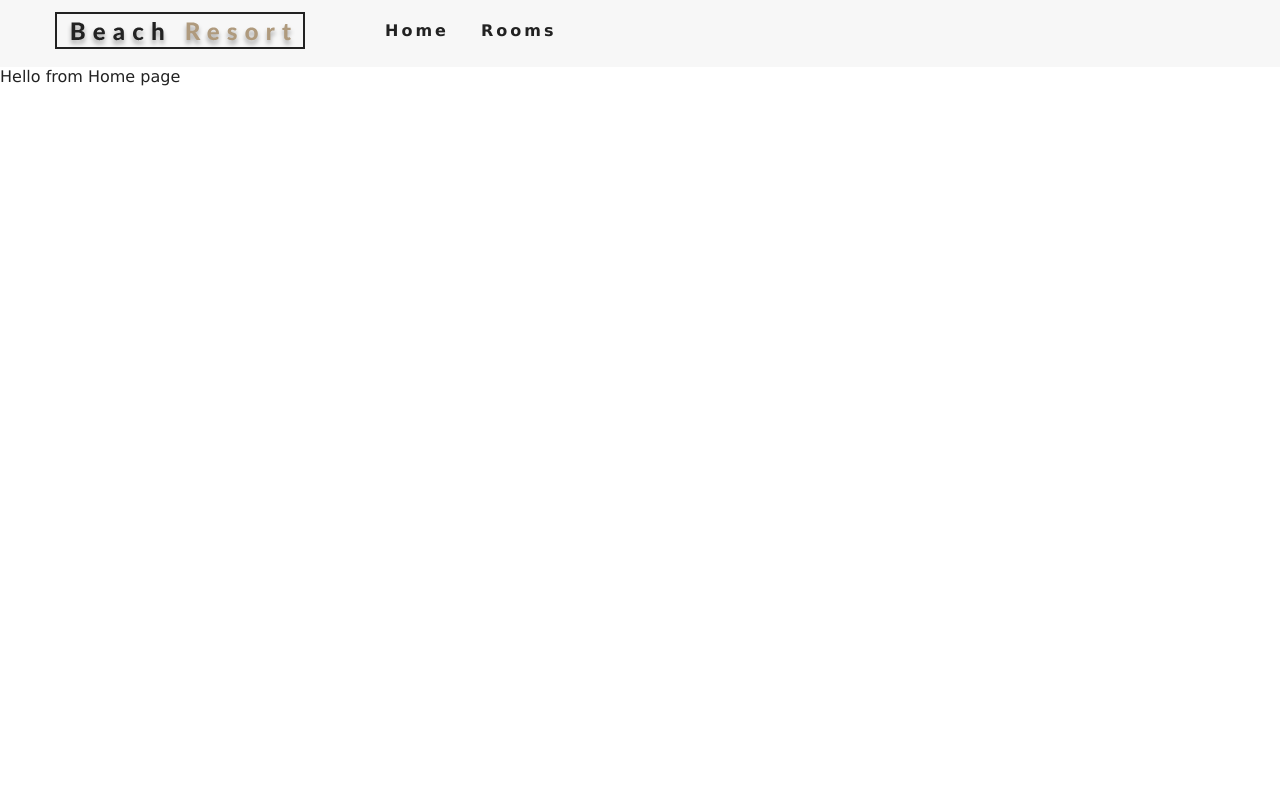
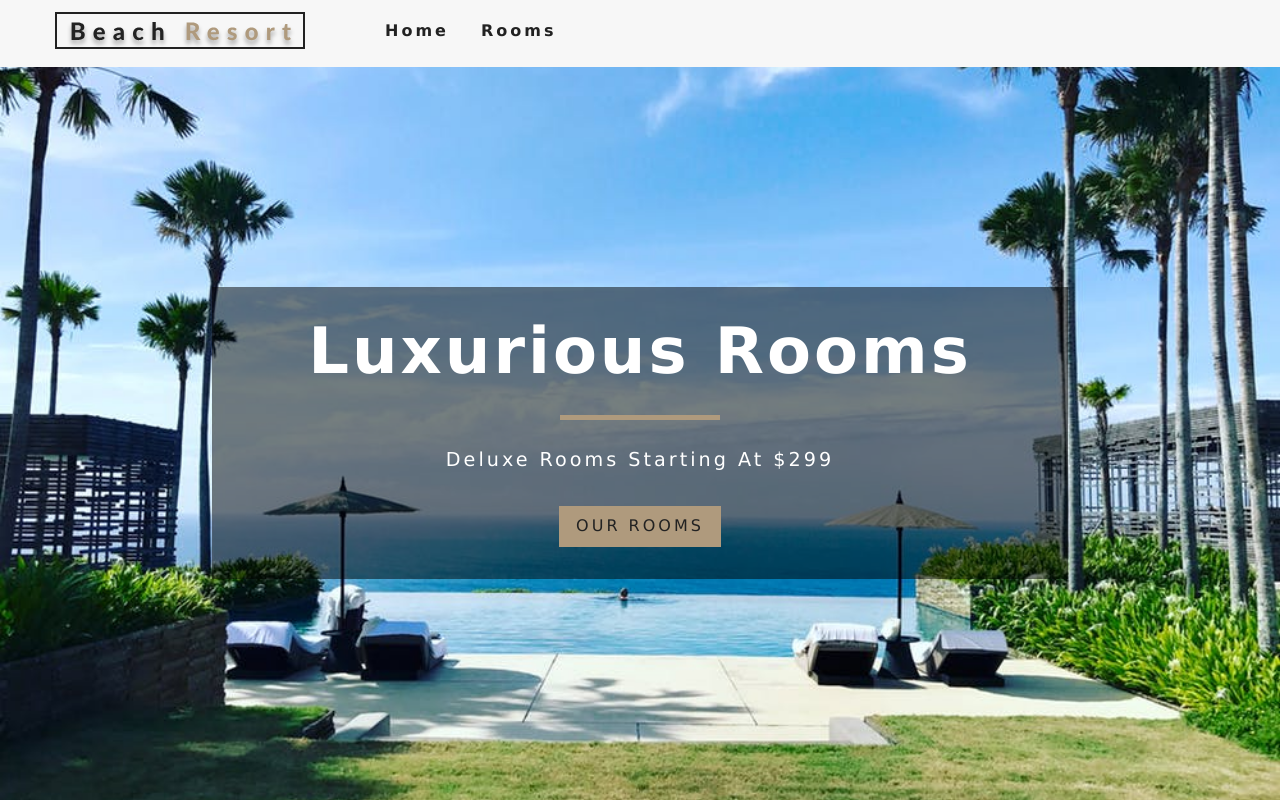
Before and after one commit to yvette809/Resort, a React (Create React App) app in the folder beachrresort/: page / in a window 1280 px wide. Built offline with nearby package versions, Linux system fonts and the light colour scheme.

Commit message:
banner completed

```diff
--- /dev/null
+++ b/beachrresort/src/components/Banner.jsx
@@ -0,0 +1,14 @@
+import React from "react";
+
+const Banner = ({ children, title, subtitle }) => {
+  return (
+    <div className="banner">
+      <h1>{title}</h1>
+      <div></div>
+      <p>{subtitle}</p>
+      {children}
+    </div>
+  );
+};
+
+export default Banner;
--- a/beachrresort/src/components/Hero.jsx
+++ b/beachrresort/src/components/Hero.jsx
@@ -8,4 +8,8 @@
     )
 }
 
+Hero.defaultProps = {
+    hero:"defaultHero"
+}
+
 export default Hero
--- a/beachrresort/src/pages/Error.js
+++ /dev/null
@@ -1,11 +0,0 @@
-import React from 'react'
-
-const Error = () => {
-    return (
-        <div>
-            Hello from error page
-        </div>
-    )
-}
-
-export default Error
--- /dev/null
+++ b/beachrresort/src/pages/Error.jsx
@@ -0,0 +1,18 @@
+import React from 'react'
+import Hero from "../components/Hero"
+import Banner from "../components/Banner";
+import {Link} from "react-router-dom"
+
+const Error = () => {
+    return (
+       <Hero>
+           <Banner title= "404" subtitle="page not found">
+               <Link to="/"  className="btn-primary">
+                   return home
+               </Link>
+               </Banner>
+       </Hero>
+    )
+}
+
+export default Error
--- a/beachrresort/src/pages/Home.jsx
+++ b/beachrresort/src/pages/Home.jsx
@@ -1,11 +1,19 @@
-import React from 'react'
+import React from "react";
+import {Link} from "react-router-dom"
+import Hero from "../components/Hero";
+import Banner from "../components/Banner";
 
 const Home = () => {
-    return (
-        <div>
-            Hello from Home page
-        </div>
-    )
-}
+  return (
+    <Hero>
+      <Banner
+        title="luxurious rooms"
+        subtitle="deluxe rooms starting at $299"
+      >
+      <Link to="/rooms" className="btn-primary"> Our Rooms</Link>
+      </Banner>
+    </Hero>
+  );
+};
 
-export default Home
+export default Home;
--- a/beachrresort/src/pages/Rooms.jsx
+++ b/beachrresort/src/pages/Rooms.jsx
@@ -1,10 +1,11 @@
 import React from 'react'
+import Hero from "../components/Hero"
 
 const Rooms = () => {
     return (
-        <div>
-            Hello from Rooms
-        </div>
+       <Hero hero ="roomsHero"/>
+
+
     )
 }
 
```
Also changed, not shown: beachrresort/src/App.js (+14 -13 lines).
